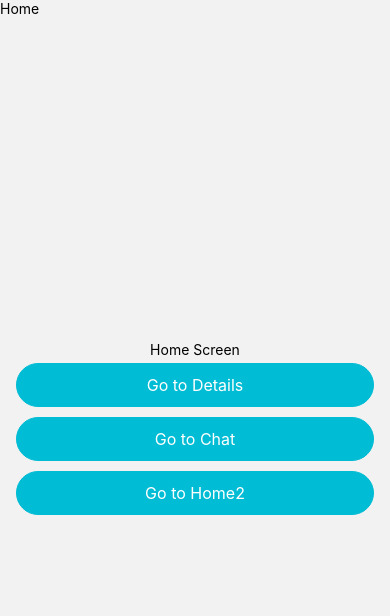
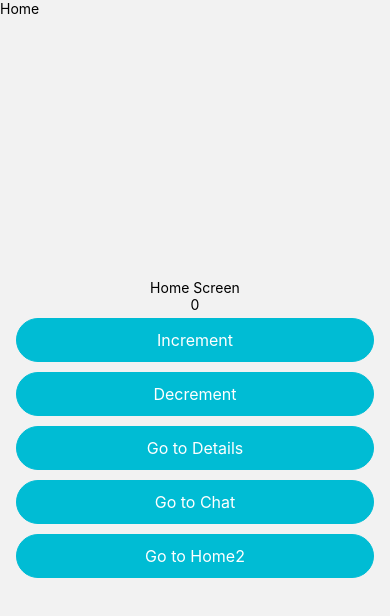
Before and after one commit to serifcolakel/Mehrzweck, a React Native app: screen /Home in a window 390 px wide. Shown: the top 616 px of the page. Built offline with nearby package versions, Linux system fonts and the light colour scheme.

Commit message:
ADDED:Redux-toolkit added with counter example.

```diff
--- a/src/App.tsx
+++ b/src/App.tsx
@@ -11,6 +11,8 @@ import {InfoIcon, RightArrowIcon, SettingsIcon} from './assets/svg/Icons';
 import ChatHomeScreen from './screens/chat/ChatHomeScreen';
 import Header from './components/Header';
 import {Text, View} from 'react-native';
+import {Provider} from 'react-redux';
+import {store} from './store';
 
 export type RootStackParamList = {
   Home: undefined;
@@ -30,6 +32,7 @@ const Home2 = () => {
 };
 const App = () => {
   return (
+    <Provider store={store}>
       <NavigationContainer>
         <Stack.Navigator initialRouteName="Home">
           <Stack.Screen
@@ -130,6 +133,7 @@ const App = () => {
           </Stack.Group>
         </Stack.Navigator>
       </NavigationContainer>
+    </Provider>
   );
 };
 
--- /dev/null
+++ b/src/features/slices/counterSlice.ts
@@ -0,0 +1,30 @@
+import {createSlice} from '@reduxjs/toolkit';
+import type {PayloadAction} from '@reduxjs/toolkit';
+
+export interface CounterState {
+  value: number;
+}
+
+const initialState: CounterState = {
+  value: 0,
+};
+
+export const counterSlice = createSlice({
+  name: 'counter',
+  initialState,
+  reducers: {
+    increment: state => {
+      state.value += 1;
+    },
+    decrement: state => {
+      state.value -= 1;
+    },
+    incrementByAmount: (state, action: PayloadAction<number>) => {
+      state.value += action.payload;
+    },
+  },
+});
+
+export const {increment, decrement, incrementByAmount} = counterSlice.actions;
+
+export default counterSlice.reducer;
--- a/src/screens/Home.tsx
+++ b/src/screens/Home.tsx
@@ -4,16 +4,23 @@ import {StyleSheet, View} from 'react-native';
 import {RootStackParamList} from '../App';
 import CustomText from '../components/CustomText';
 import CustomButton from '../components/CustomButton';
+import {RootState, useAppDispatch, useAppSelector} from '../store';
+import {decrement, increment} from '../features/slices/counterSlice';
 
 type HomeScreenProps = NativeStackScreenProps<RootStackParamList, 'Home'>;
 
 function HomeScreen({navigation}: HomeScreenProps) {
+  const dispatch = useAppDispatch();
+  const {value} = useAppSelector((state: RootState) => state.counter);
   const handleGoToDetails = () => navigation.navigate('Details');
   const handleGoChat = () => navigation.navigate('Chat');
   const handleGoHome2 = () => navigation.navigate('Home2');
   return (
     <View style={styles.screenContainer}>
       <CustomText label="Home Screen" />
+      <CustomText label={`${value}`} />
+      <CustomButton label="Increment" onPress={() => dispatch(increment())} />
+      <CustomButton label="Decrement" onPress={() => dispatch(decrement())} />
       <CustomButton label="Go to Details" onPress={handleGoToDetails} />
       <CustomButton label="Go to Chat" onPress={handleGoChat} />
       <CustomButton label="Go to Home2" onPress={handleGoHome2} />
--- /dev/null
+++ b/src/store/index.ts
@@ -0,0 +1,16 @@
+import {configureStore} from '@reduxjs/toolkit';
+import {TypedUseSelectorHook, useDispatch, useSelector} from 'react-redux';
+import counterSlice from '../features/slices/counterSlice';
+
+export const store = configureStore({
+  reducer: {
+    // reducers
+    counter: counterSlice,
+  },
+});
+
+export type RootState = ReturnType<typeof store.getState>;
+export type AppDispatch = typeof store.dispatch;
+
+export const useAppDispatch = () => useDispatch<AppDispatch>();
+export const useAppSelector: TypedUseSelectorHook<RootState> = useSelector;
```
Lines whose indentation alone changed are shown as unchanged.
